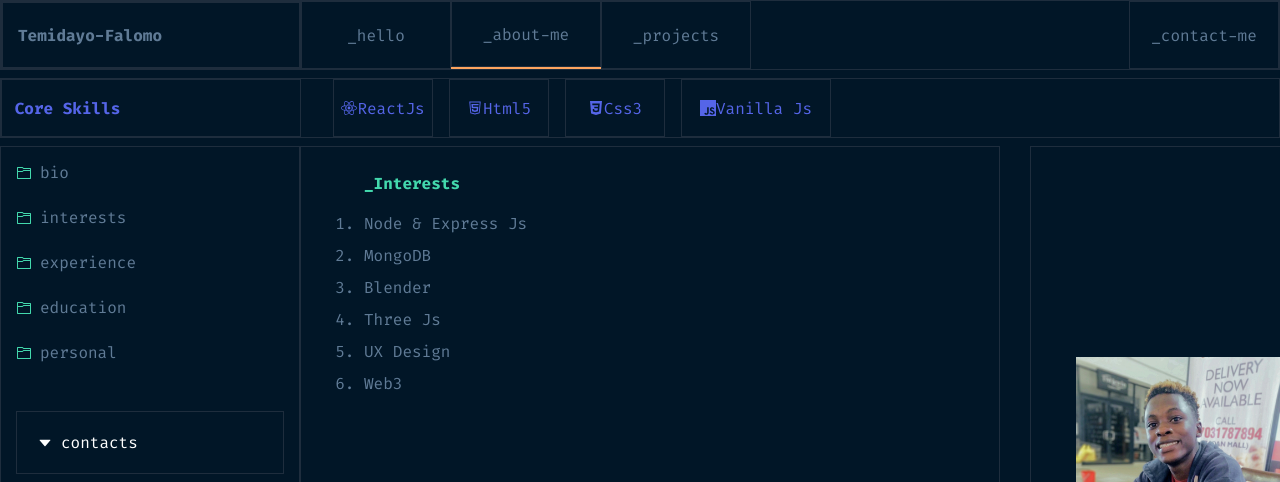
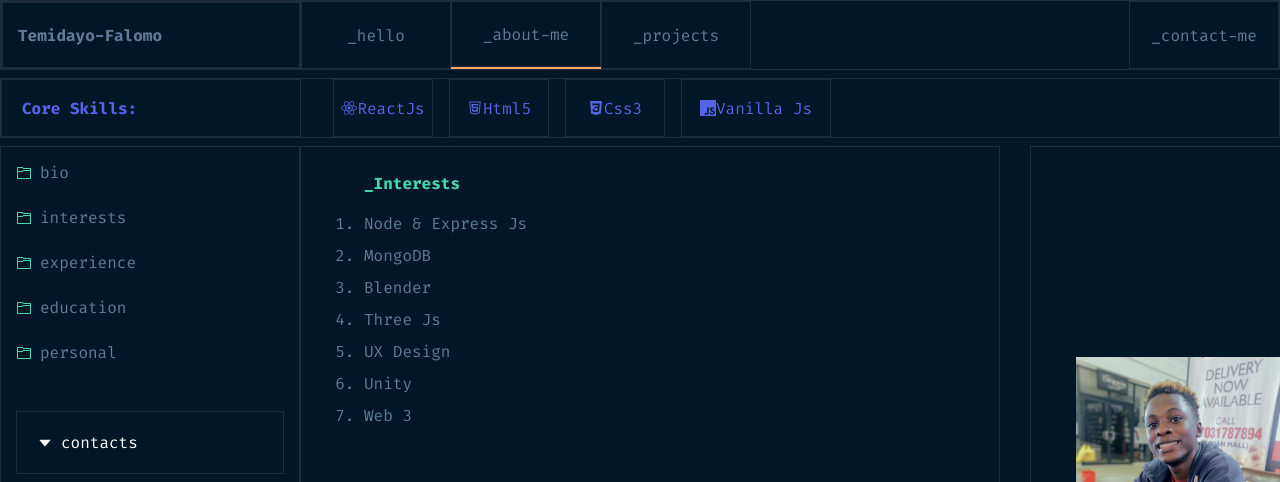
Before and after one commit to temidayo-falomo/Temidayo_Portfolio_1.0, a React (Create React App) app: page /about in a window 1280 px wide. Both pictures are taken after a click on the item "interests". Shown: the top 482 px of the page. Built offline with nearby package versions, Linux system fonts and the light colour scheme.

Commit message:
Updated design and resume

```diff
--- a/src/components/aboutLanding/AboutLanding.css
+++ b/src/components/aboutLanding/AboutLanding.css
@@ -95,6 +95,12 @@
   justify-content: center;
 }
 
+.interests {
+  min-width: 300px;
+}
+
+/****/
+
 .education img {
   max-width: 250px;
   margin-top: 1rem;
--- a/src/components/aboutLanding/Bio.jsx
+++ b/src/components/aboutLanding/Bio.jsx
@@ -8,7 +8,7 @@ function Bio() {
         I'm Temidayo, a self taught web developer with a burning passion for
         what i do! I love combining the worlds of logic and creative design to
         make eye-catching, accessible, and user-friendly websites and
-        applications I am exicted to make the leap and continue refining my
+        applications and I am exicted to make the leap and continue refining my
         skills with the right company.
       </p>
     </article>
--- a/src/components/aboutLanding/Experience.jsx
+++ b/src/components/aboutLanding/Experience.jsx
@@ -2,14 +2,14 @@ import React from "react";
 
 function Experience() {
   return (
-    <div className="experience">
+    <article className="experience">
         <h2>_Experience</h2>
       <p>
         I have worked with several freelance projects, as well as personal
         projects that i've built from scratch with technologies like ReactJs,
         TailwindCss, Material Ui, and several Javascript & ReactJs Libraries.
       </p>
-    </div>
+    </article>
   );
 }
 
--- a/src/components/aboutLanding/Interests.jsx
+++ b/src/components/aboutLanding/Interests.jsx
@@ -2,20 +2,17 @@ import React from "react";
 
 function Interests() {
   return (
-    <div>
-        <h2>_Interests</h2>
-      {/* <p>
-        Web Development is such an exciting place to be! With several new and
-        exciting techologies to add to my repertoire of skills. Some of the more
-        exciting ones i've been eyeing include:
-      </p> */}
+    <div className="interests">
+      <h2>_Interests</h2>
+      {/* <p> A list of the technologies & stacks i hope to waddle into in the nearest future: </p> */}
       <ol>
         <li>Node & Express Js</li>
         <li>MongoDB</li>
         <li>Blender</li>
         <li>Three Js</li>
         <li>UX Design</li>
-        <li>Web3</li>
+        <li>Unity</li>
+        <li>Web 3</li>
       </ol>
     </div>
   );
--- a/src/components/aboutLanding/Personal.jsx
+++ b/src/components/aboutLanding/Personal.jsx
@@ -1,9 +1,14 @@
-import React from 'react'
+import React from "react";
 
 function Personal() {
   return (
-    <div className='personal'>Personal</div>
-  )
+    <article className="personal">
+      <h2>Personal</h2>
+      <p>
+        /* Personal stuff(Work in progress...🛠) */
+      </p>
+    </article>
+  );
 }
 
-export default Personal
+export default Personal;
--- a/src/components/contactLanding/ContactLanding.css
+++ b/src/components/contactLanding/ContactLanding.css
@@ -48,6 +48,7 @@
   color: #fff;
   display: inline-flex;
   align-items: center;
+  gap: .5rem;
 }
 
 .find-me-on a {
--- a/src/components/infoBar/InfoBar.css
+++ b/src/components/infoBar/InfoBar.css
@@ -20,7 +20,7 @@
   min-width: 200px;
   display: flex;
   align-items: center;
-  padding: 1%;
+  padding: 20px;
 }
 
 .info-bar-left h2 {
--- a/src/components/infoBar/InfoBar.jsx
+++ b/src/components/infoBar/InfoBar.jsx
@@ -9,7 +9,7 @@ function InfoBar() {
   return (
     <div className="infobar">
       <div className="info-bar-left">
-        <h2>Core Skills</h2>
+        <h2>Core Skills:</h2>
       </div>
       <div className="info-bar-content">
         <ul>
--- a/src/components/projectsLanding/ProjectCard.jsx
+++ b/src/components/projectsLanding/ProjectCard.jsx
@@ -1,7 +1,6 @@
 import React from "react";
-import {AiOutlineGithub} from 'react-icons/ai'
 
-function ProductCard({data}) {
+function ProjectCard({data}) {
   return (
     <a className="product-card" href={data.link}>
       <div className="card-top">
@@ -17,4 +16,4 @@ function ProductCard({data}) {
   );
 }
 
-export default ProductCard;
+export default ProjectCard;
--- a/src/components/projectsLanding/ProjectsLanding.jsx
+++ b/src/components/projectsLanding/ProjectsLanding.jsx
@@ -1,13 +1,13 @@
 import React from "react";
 import "./ProjectsLanding.css";
-import Carousel from "react-elastic-carousel";
-import ProductCard from "./ProjectCard";
+import ProjectCard from "./ProjectCard";
 import { projectData, projectList } from "./projectsData";
 
 function ProjectsLanding() {
   return (
     <div className="projectsLanding">
       <div className="projects-left">
+        <h1 style={{marginBottom: '2rem', color: '#43d9ad'}}>Github Links</h1>
         <ul>
           {projectList.map((proj) => {
             return (
@@ -21,7 +21,7 @@ function ProjectsLanding() {
 
       <div className="projects-right">
         {projectData.map((data)=> {
-          return <ProductCard key={data.id} data={data}/>
+          return <ProjectCard key={data.id} data={data}/>
         })}
       </div>
     </div>
```
